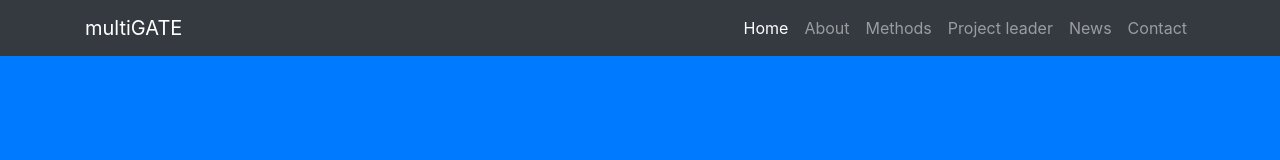
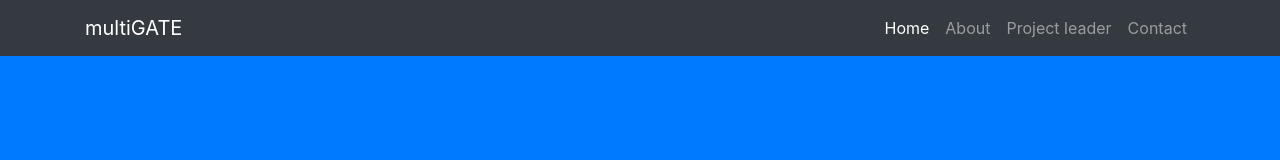
Before and after one commit to JacekKolanowski/multigate, a website: page index.html in a window 1280 px wide. Shown: the top 160 px of the page. Drawn offline with Linux system fonts and the light colour scheme.

Commit message:
Update index.html

```diff
--- a/index.html
+++ b/index.html
@@ -38,13 +38,7 @@
             <a class="nav-link" href="#">About</a>
           </li>
           <li class="nav-item">
-            <a class="nav-link" href="#">Methods</a>
-          </li>
-          <li class="nav-item">
             <a class="nav-link" href="#">Project leader</a>
-          </li>
-          <li class="nav-item">
-            <a class="nav-link" href="#">News</a>
           </li>
           <li class="nav-item">
             <a class="nav-link" href="#">Contact</a>
```
